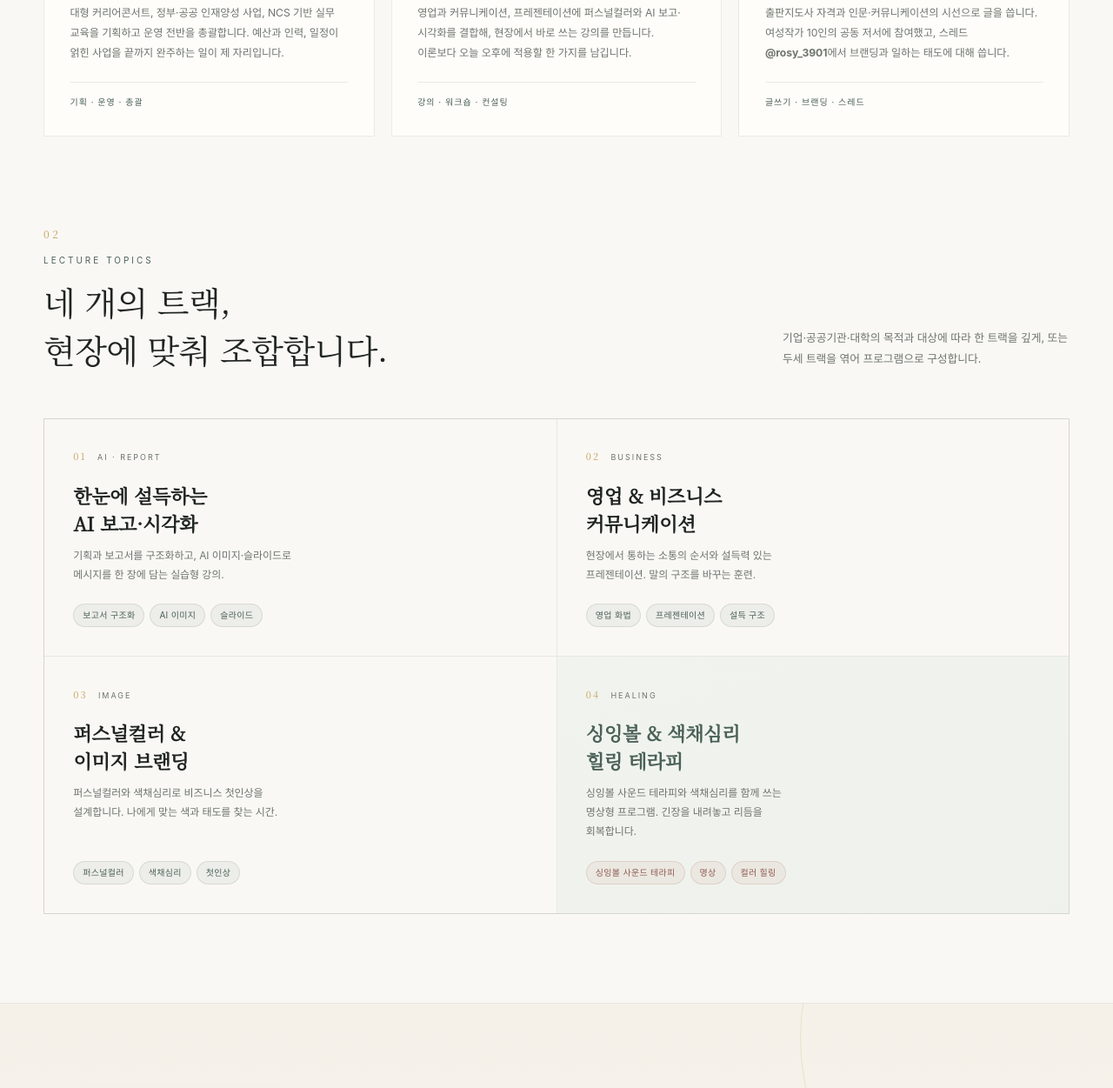
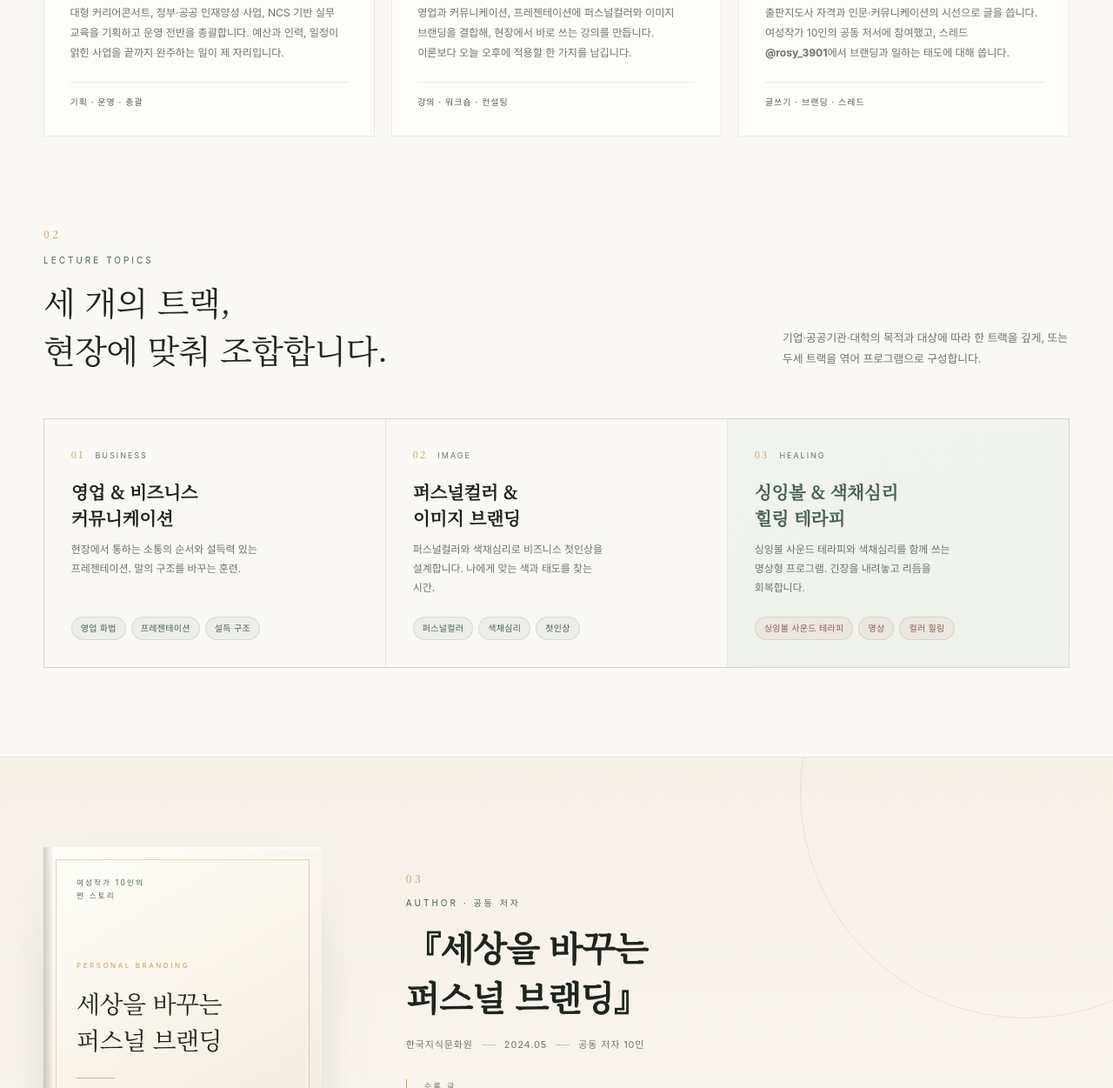
Before and after one commit to mjpark3901-sketch/mjpark3901-sketch.github.io, a plain HTML site: page index.html in a window 1280 px wide. Shown: the part 1382-2633 px from the top of the page at 87% size. Drawn offline with Linux system fonts and the light colour scheme; a web font is replaced by a local one.

Commit message:
강의 트랙 3개로 정리: AI 보고·시각화 트랙 제거 및 3열 레이아웃

```diff
--- a/index.html
+++ b/index.html
@@ -125,16 +125,16 @@
   .id-foot{margin-top:22px;padding-top:14px;border-top:1px solid var(--line-soft);font-size:10px;letter-spacing:.1em;color:var(--sage)}
 
   /* lectures */
-  .lec-grid{display:grid;grid-template-columns:1fr 1fr;gap:1px;background:var(--line-soft);border:1px solid var(--line-soft)}
-  .lec{position:relative;display:flex;flex-direction:column;min-height:232px;background:var(--ivory);padding:clamp(24px,2.6vw,36px);transition:background .45s var(--ease)}
+  .lec-grid{display:grid;grid-template-columns:repeat(3,1fr);gap:1px;background:var(--line-soft);border:1px solid var(--line-soft)}
+  .lec{position:relative;display:flex;flex-direction:column;min-height:268px;background:var(--ivory);padding:clamp(24px,2.4vw,32px);transition:background .45s var(--ease)}
   .lec::after{content:"↗";position:absolute;right:clamp(22px,2.6vw,34px);top:clamp(20px,2.4vw,30px);font-size:14px;color:var(--sage);opacity:0;transform:translate(-4px,4px);transition:.45s var(--ease)}
   .lec:hover{background:var(--paper)}
   .lec:hover::after{opacity:1;transform:none}
   .lec-top{display:flex;align-items:baseline;gap:12px}
   .lec-no{font-family:var(--serif);font-size:11px;letter-spacing:.2em;color:var(--gold)}
   .lec-tag{font-size:9px;letter-spacing:.22em;text-transform:uppercase;color:var(--muted)}
-  .lec-title{margin-top:20px;font-family:var(--serif);font-size:clamp(18px,1.75vw,22px);line-height:1.45;letter-spacing:-.01em;word-break:keep-all;max-width:20ch}
-  .lec-desc{margin-top:10px;font-size:12px;line-height:1.85;color:var(--muted);word-break:keep-all;max-width:34ch}
+  .lec-title{margin-top:20px;font-family:var(--serif);font-size:clamp(18px,1.6vw,21px);line-height:1.45;letter-spacing:-.01em;word-break:keep-all;max-width:16ch}
+  .lec-desc{margin-top:10px;font-size:12px;line-height:1.85;color:var(--muted);word-break:keep-all;max-width:30ch}
   .lec-chips{display:flex;flex-wrap:wrap;gap:6px;margin-top:auto;padding-top:22px}
   .lec-chips span{font-size:10px;letter-spacing:.03em;color:var(--sage);background:rgba(74,97,87,.07);border:1px solid rgba(74,97,87,.14);border-radius:999px;padding:4px 10px}
   .lec--heal{background:linear-gradient(160deg,#F1F4EE,#EFF2EC)}
@@ -222,6 +222,7 @@
   @media (max-width:1024px){
     :root{--wrap:min(1180px, calc(100% - 64px))}
     .id-grid{grid-template-columns:1fr 1fr}
+    .lec{min-height:0}
     .career-grid{grid-template-columns:1fr}
     .side-stack{position:static;flex-direction:row;flex-wrap:wrap}
     .side-stack .panel{flex:1 1 260px}
@@ -236,6 +237,7 @@
     .book-copy{order:-1}
     .book-band::after{display:none}
     .contact-grid{grid-template-columns:1fr;align-items:start}
+    .lec-grid{grid-template-columns:1fr}
   }
   @media (max-width:760px){
     :root{--wrap:calc(100% - 40px)}
@@ -366,7 +368,7 @@
           <p class="id-no">02</p>
           <p class="id-en">Lecturer</p>
           <h3 class="id-title">비즈니스·이미지 강사</h3>
-          <p class="id-body">영업과 커뮤니케이션, 프레젠테이션에 퍼스널컬러와 AI 보고·시각화를 결합해, 현장에서 바로 쓰는 강의를 만듭니다. 이론보다 오늘 오후에 적용할 한 가지를 남깁니다.</p>
+          <p class="id-body">영업과 커뮤니케이션, 프레젠테이션에 퍼스널컬러와 이미지 브랜딩을 결합해, 현장에서 바로 쓰는 강의를 만듭니다. 이론보다 오늘 오후에 적용할 한 가지를 남깁니다.</p>
           <p class="id-foot">강의 · 워크숍 · 컨설팅</p>
         </article>
         <article class="id-card" data-rv style="--d:.16s">
@@ -387,32 +389,26 @@
         <div data-rv>
           <p class="sec-no">02</p>
           <p class="sec-kicker">Lecture Topics</p>
-          <h2 class="sec-title">네 개의 트랙,<br>현장에 맞춰 조합합니다.</h2>
+          <h2 class="sec-title">세 개의 트랙,<br>현장에 맞춰 조합합니다.</h2>
         </div>
         <p class="sec-lead" data-rv style="--d:.1s">기업·공공기관·대학의 목적과 대상에 따라 한 트랙을 깊게, 또는 두세 트랙을 엮어 프로그램으로 구성합니다.</p>
       </div>
 
       <div class="lec-grid">
         <article class="lec" data-rv>
-          <div class="lec-top"><span class="lec-no">01</span><span class="lec-tag">AI · Report</span></div>
-          <h3 class="lec-title">한눈에 설득하는<br>AI 보고·시각화</h3>
-          <p class="lec-desc">기획과 보고서를 구조화하고, AI 이미지·슬라이드로 메시지를 한 장에 담는 실습형 강의.</p>
-          <div class="lec-chips"><span>보고서 구조화</span><span>AI 이미지</span><span>슬라이드</span></div>
-        </article>
-        <article class="lec" data-rv style="--d:.06s">
-          <div class="lec-top"><span class="lec-no">02</span><span class="lec-tag">Business</span></div>
+          <div class="lec-top"><span class="lec-no">01</span><span class="lec-tag">Business</span></div>
           <h3 class="lec-title">영업 &amp; 비즈니스<br>커뮤니케이션</h3>
           <p class="lec-desc">현장에서 통하는 소통의 순서와 설득력 있는 프레젠테이션. 말의 구조를 바꾸는 훈련.</p>
           <div class="lec-chips"><span>영업 화법</span><span>프레젠테이션</span><span>설득 구조</span></div>
         </article>
-        <article class="lec" data-rv style="--d:.12s">
-          <div class="lec-top"><span class="lec-no">03</span><span class="lec-tag">Image</span></div>
+        <article class="lec" data-rv style="--d:.06s">
+          <div class="lec-top"><span class="lec-no">02</span><span class="lec-tag">Image</span></div>
           <h3 class="lec-title">퍼스널컬러 &amp;<br>이미지 브랜딩</h3>
           <p class="lec-desc">퍼스널컬러와 색채심리로 비즈니스 첫인상을 설계합니다. 나에게 맞는 색과 태도를 찾는 시간.</p>
           <div class="lec-chips"><span>퍼스널컬러</span><span>색채심리</span><span>첫인상</span></div>
         </article>
-        <article class="lec lec--heal" data-rv style="--d:.18s">
-          <div class="lec-top"><span class="lec-no">04</span><span class="lec-tag">Healing</span></div>
+        <article class="lec lec--heal" data-rv style="--d:.12s">
+          <div class="lec-top"><span class="lec-no">03</span><span class="lec-tag">Healing</span></div>
           <h3 class="lec-title">싱잉볼 &amp; 색채심리<br>힐링 테라피</h3>
           <p class="lec-desc">싱잉볼 사운드 테라피와 색채심리를 함께 쓰는 명상형 프로그램. 긴장을 내려놓고 리듬을 회복합니다.</p>
           <div class="lec-chips"><span>싱잉볼 사운드 테라피</span><span>명상</span><span>컬러 힐링</span></div>
```
